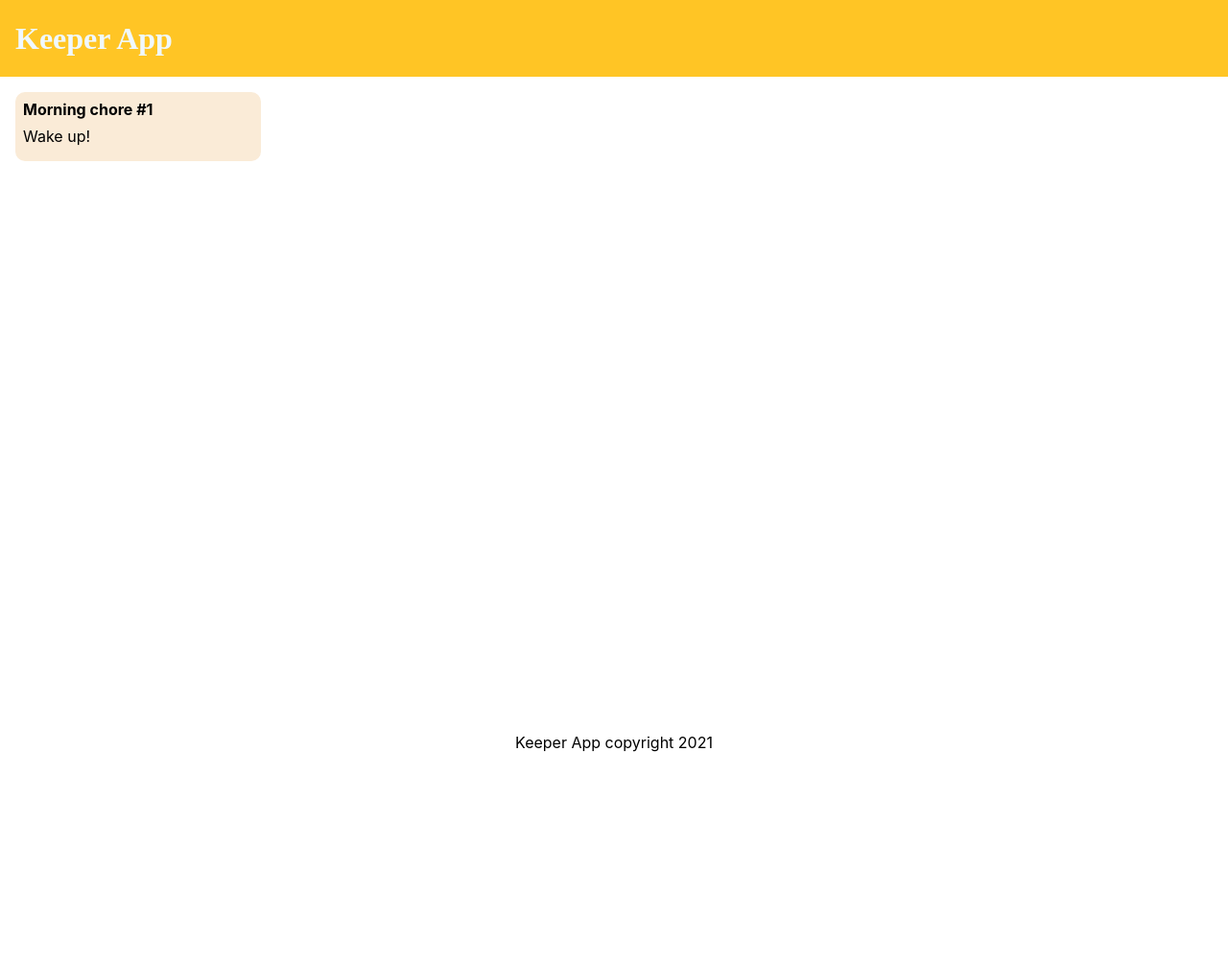
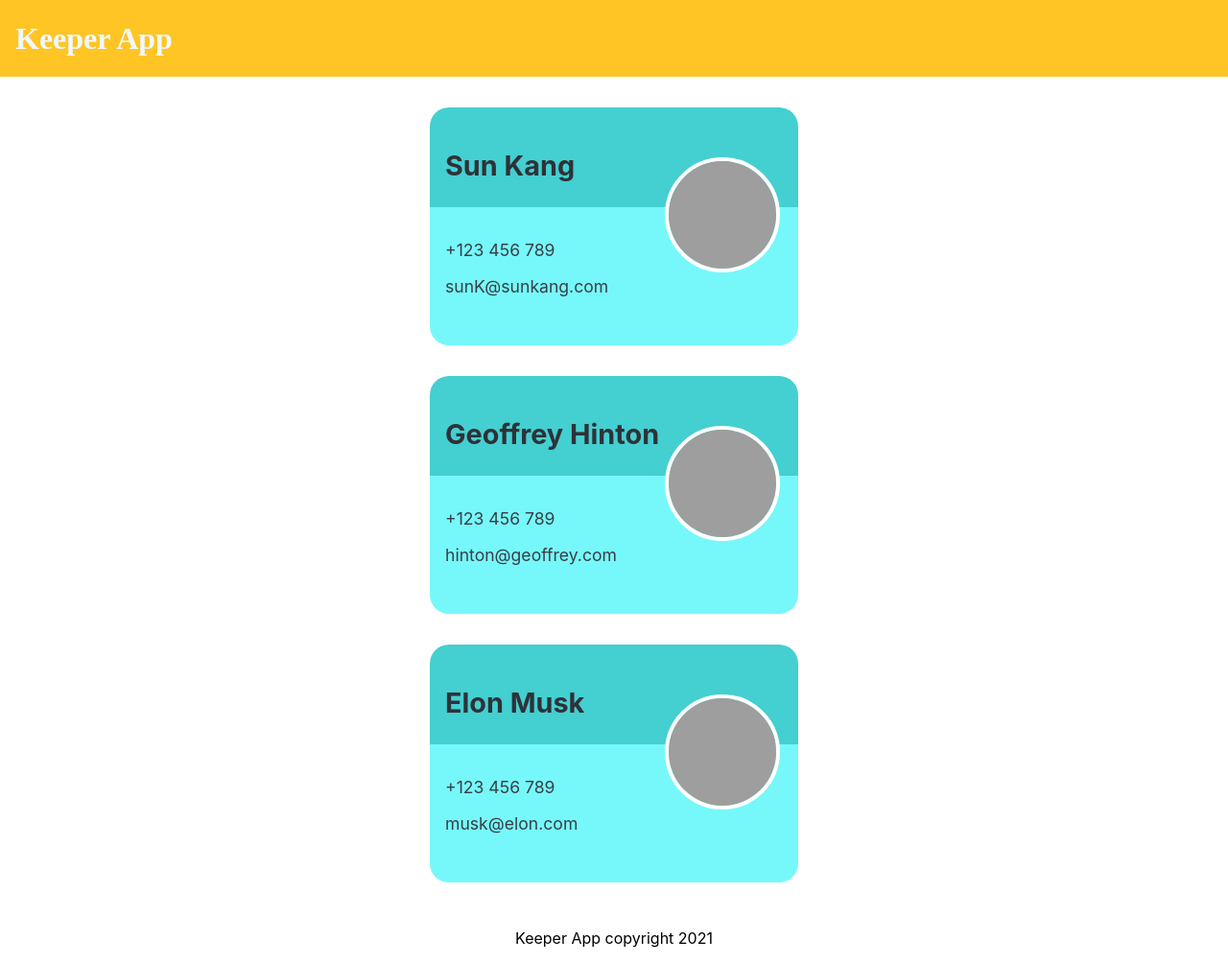
Before and after one commit to saperez17/keeper-app, a React app: page / in a window 1280 px wide. Shown: the whole page at 96% size. Before the commit the page ends 800 px from the top, so only its background shows below. Built offline with nearby package versions, Linux system fonts and the light colour scheme; grey boxes are pictures that could not be loaded; a web font is replaced by a local one.

Commit message:
created Card component

```diff
--- a/public/index.html
+++ b/public/index.html
@@ -8,6 +8,9 @@
       name="description"
       content="Web site created using create-react-app"
     />
+    <!-- Google fonts -->
+    <link rel="preconnect" href="https://fonts.gstatic.com">
+    <link href="https://fonts.googleapis.com/css2?family=McLaren&display=swap" rel="stylesheet">
 
     <title>React App</title>
   </head>
--- a/src/App.css
+++ b/src/App.css
@@ -1,3 +1,11 @@
+html {
+  font-family: "Montserrat", sans-serif;
+}
+
+body{
+  background-color: antiquewhites;
+}
+
 .App {
   text-align: center;
 }
--- a/src/components/App.js
+++ b/src/components/App.js
@@ -2,13 +2,26 @@ import React from 'react';
 import Footer from './Footer';
 import Header from './Header';
 import Note from './Note';
+import '../App.css'
+
+import Card from './Card';
+import contacts from '../contacts';
+
 
 function App() {
   return (
     <div>
       <Header />
-      <Note title="Morning chore #1" content="Wake up!"/>
-      <Footer />
+      {/* <Note title="Morning chore #1" content="Wake up!"/> */}
+      {contacts.map((item, idx)=>(
+          <Card
+          key={idx}
+          name={item.name}
+          imageURL={item.imageURL}
+          phone={item.phone}
+          email={item.email}/>
+      ))}
+      <div><Footer /></div>
     </div>
   );
 }
--- /dev/null
+++ b/src/components/Card.jsx
@@ -0,0 +1,19 @@
+import React from 'react'
+import '../public/css/Card.css'
+
+const Card = (props)=>{
+    return(
+        <div className="card">
+            <div className="card-title">
+                <div className="title"><h1 >{props.name}</h1></div>
+                <img className="img" src={`${props.imageURL}`} alt={`Card picture of ${props.name}`} />
+            </div>
+            <div className="card-body">
+                <p className="phone">{props.phone}</p>
+                <p className="email">{props.email}</p>
+            </div>
+        </div>
+    )
+}
+
+export default Card;
--- /dev/null
+++ b/src/contacts.js
@@ -0,0 +1,22 @@
+const contacts = [
+    {
+        name: "Sun Kang",
+        phone: "+123 456 789",
+        email: "sunK@sunkang.com",
+        imageURL: "https://stephenking.com.ar/wp-content/uploads/2019/12/Sun-Kan-Liseys-Story-650x447.jpg"
+    },
+    {
+        name: "Geoffrey Hinton",
+        phone: "+123 456 789",
+        email: "hinton@geoffrey.com",
+        imageURL: "https://images.thestar.com/inTUMCQV-QySrkt2uIgMiGs8xJk=/1280x1024/smart/filters:cb(1570034313530)/https://www.thestar.com/content/dam/thestar/news/world/2015/04/17/how-a-toronto-professors-research-revolutionized-artificial-intelligence/geoffrey-hinton-3.jpg"
+    },
+    {
+        name: "Elon Musk",
+        phone: "+123 456 789",
+        email: "musk@elon.com",
+        imageURL: "https://www.eltiempo.com/files/image_640_428/uploads/2021/03/16/6050fb3db1dbf.jpeg"
+    },
+]
+
+export default contacts;
--- /dev/null
+++ b/src/public/css/Card.css
@@ -0,0 +1,74 @@
+.card{
+    display: flex;
+    flex-direction: column;
+    justify-content: flex-start;
+    width: 30vw;
+    margin: 2rem auto;
+}
+
+.card > .card-title {
+    background-color: #44cfd1;
+    border-radius: 20px 20px 0px 0px;
+    position: relative;
+    display: flex;
+    justify-content: space-evenly;
+    height: 13vh;
+}
+.card > .card-title > .title{
+    position: relative;
+    display: inline-block;
+    width: 100%;
+    margin-left: 0;
+    padding-left: 1rem;
+    padding-top: 1rem;
+}
+.card > .card-title > .title > h1{
+    color: #2e3238;
+    font-size: 1.8rem;
+    overflow: hidden;
+    text-overflow: ellipsis;
+    white-space: nowrap;
+    clear: right;
+}
+
+
+.card > .card-title > .title > p{
+
+}
+
+.card > .card-title > .img{
+    position: absolute;
+    right: 0px;
+    width: 7rem;
+    height: 7rem;
+    border-radius: 100%;
+    border: 4px solid white;
+    top: 50%;
+    right: 5%;
+    clear: left;
+
+}
+.card > .card-title > .title{
+
+}
+
+.card > .card-body{
+    height: 16vh;
+    background-color:#76f8fa;
+    color: #393e46;
+    border-radius: 0px 0px 20px 20px;
+    display: flex;
+    flex-direction: column;
+    font-size: 1.1rem;
+    padding-left: 1rem;
+    padding-top: 1rem;
+    padding-bottom: 0rem;
+    margin-bottom: 0rem;
+}
+
+.card > .card-body > .phone{
+    margin-bottom: 0;
+}
+.card > .card-body > .email{
+    margin-bottom: 0;
+}
--- a/src/public/css/footer.css
+++ b/src/public/css/footer.css
@@ -1,7 +1,8 @@
 footer{
-    position: absolute;
+
+    /* position:absolute; */
     text-align: center;
     display: inline-block;
     width: 100%;
-    bottom: 0px;
+    /* bottom: 0px; */
 }
--- a/src/public/css/header.css
+++ b/src/public/css/header.css
@@ -6,4 +6,5 @@ header{
     padding-left: 1rem;
     display: flex;
     align-items: center;
+    font-family: 'McLaren', cursive;
 }
```
